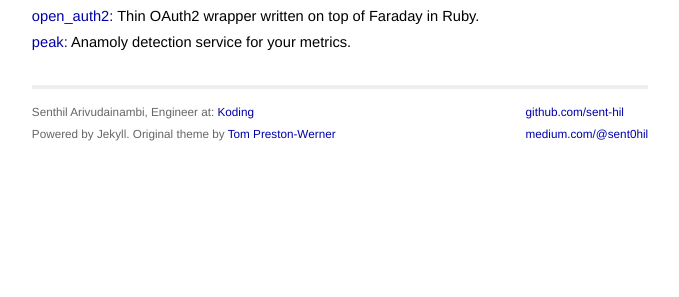
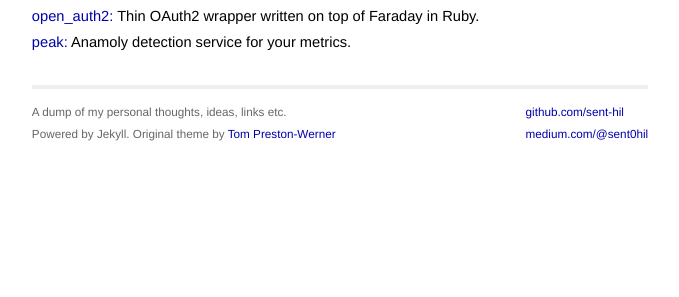
Before and after one commit to sent-hil/sent-hil.github.io, a Jekyll site: the page built from index.html, in a window 1280 px wide. Shown: the part 353-650 px from the top of the page, without its empty margins (300-979 px from the left). Built offline with Jekyll 4.4.1, drawn with Linux system fonts in a browser that asks for light colours.

Commit message:
repalce previous employer with descripton of site

```diff
--- a/_layouts/default.html
+++ b/_layouts/default.html
@@ -23,11 +23,12 @@
   <div class="footer">
     <div class="contact-left">
       <p>
-        Senthil Arivudainambi, Engineer at: <a href="https://koding.com">Koding</a><br />
+        A dump of my personal thoughts, ideas, links etc.<br />
         Powered by Jekyll. Original theme by <a href="http://tom.preston-werner.com/">Tom Preston-Werner</a>
       </p>
 
     </div>
+
     <div class="contact-right">
       <p>
         <a href="https://github.com/sent-hil">github.com/sent-hil</a><br />
```
